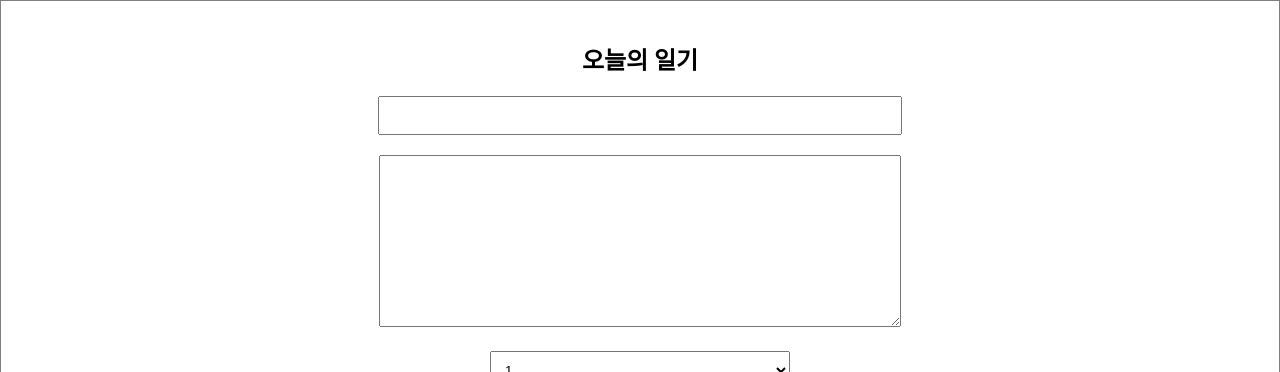
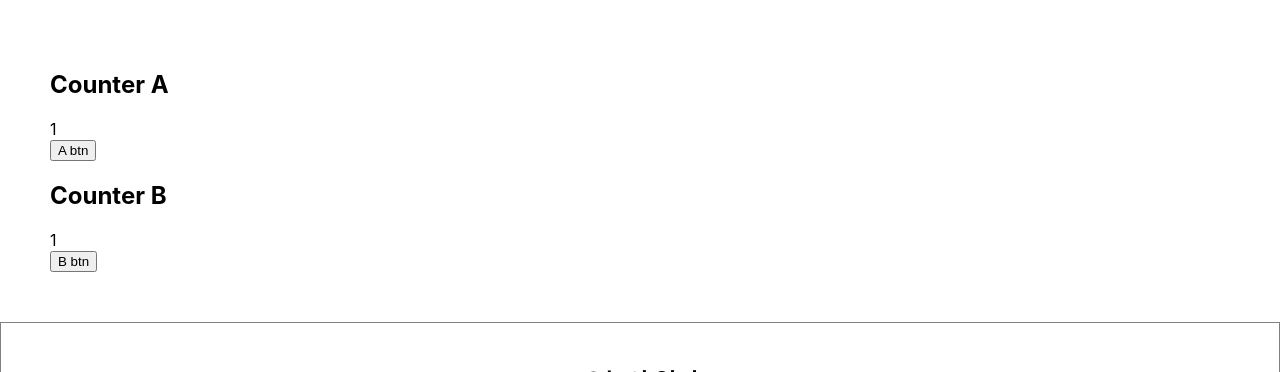
Before and after one commit to jjy321501/react-study, a React (Create React App) app in the folder simple-diary/: page / in a window 1280 px wide. Shown: the top 372 px of the page. Built offline with nearby package versions, Linux system fonts and the light colour scheme; no server answers.

Commit message:
React.memo

```diff
--- a/simple-diary/src/App.js
+++ b/simple-diary/src/App.js
@@ -2,6 +2,7 @@
 import "./App.css";
 import DiaryEditor from "./DiaryEditor";
 import DiaryList from "./DiaryList";
+import OptimizeTest from "./OptimizeTest";
 
 function App() {
   const [data, setData] = useState([]);
@@ -41,7 +42,6 @@
     setData([newItem, ...data]);
   };
   const onRemove = (targetId) => {
-    console.log(`${targetId}가 삭제되었습니다.`);
     const newDiaryList = data.filter((it) => it.id !== targetId);
     console.log(newDiaryList);
     setData(newDiaryList);
@@ -56,8 +56,6 @@
   };
 
   const getDiaryAnalysis = useMemo(() => {
-    console.log("일기 분석 시작");
-
     const goodCount = data.filter((it) => it.emotion >= 3).length;
     const badCount = data.length - goodCount;
     const goodRatio = (goodCount / data.length) * 100;
@@ -67,6 +65,7 @@
 
   return (
     <div className="App">
+      <OptimizeTest />
       <DiaryEditor onCreate={onCreate} />
       <div>전체 일기 : {data.length}</div>
       <div>기분 좋음 : {goodCount}</div>
--- /dev/null
+++ b/simple-diary/src/OptimizeTest.js
@@ -0,0 +1,42 @@
+import React, { useState, useEffect } from "react";
+
+const CounterA = React.memo(({ count }) => {
+  useEffect(() => {
+    console.log(`counter A : ${count}`);
+  });
+  return <div>{count}</div>;
+});
+const CounterB = ({ obj }) => {
+  useEffect(() => {
+    console.log(`counter B : ${obj.count}`);
+  });
+  return <div>{obj.count}</div>;
+};
+
+const areEqual = (prevProps, nextProps) => {
+  return prevProps.obj.count === nextProps.obj.count;
+};
+
+const MemoizedCounterB = React.memo(CounterB, areEqual);
+
+const OptimizeTest = () => {
+  const [count, setCount] = useState(1);
+  const [obj, setObj] = useState({ count: 1 });
+
+  return (
+    <div style={{ padding: 50 }}>
+      <div>
+        <h2>Counter A</h2>
+        <CounterA count={count} />
+        <button onClick={() => setCount(count)}>A btn</button>
+      </div>
+      <div>
+        <h2>Counter B</h2>
+        <MemoizedCounterB obj={obj} />
+        <button onClick={() => setObj({ count: obj.count })}>B btn</button>
+      </div>
+    </div>
+  );
+};
+
+export default OptimizeTest;
```
